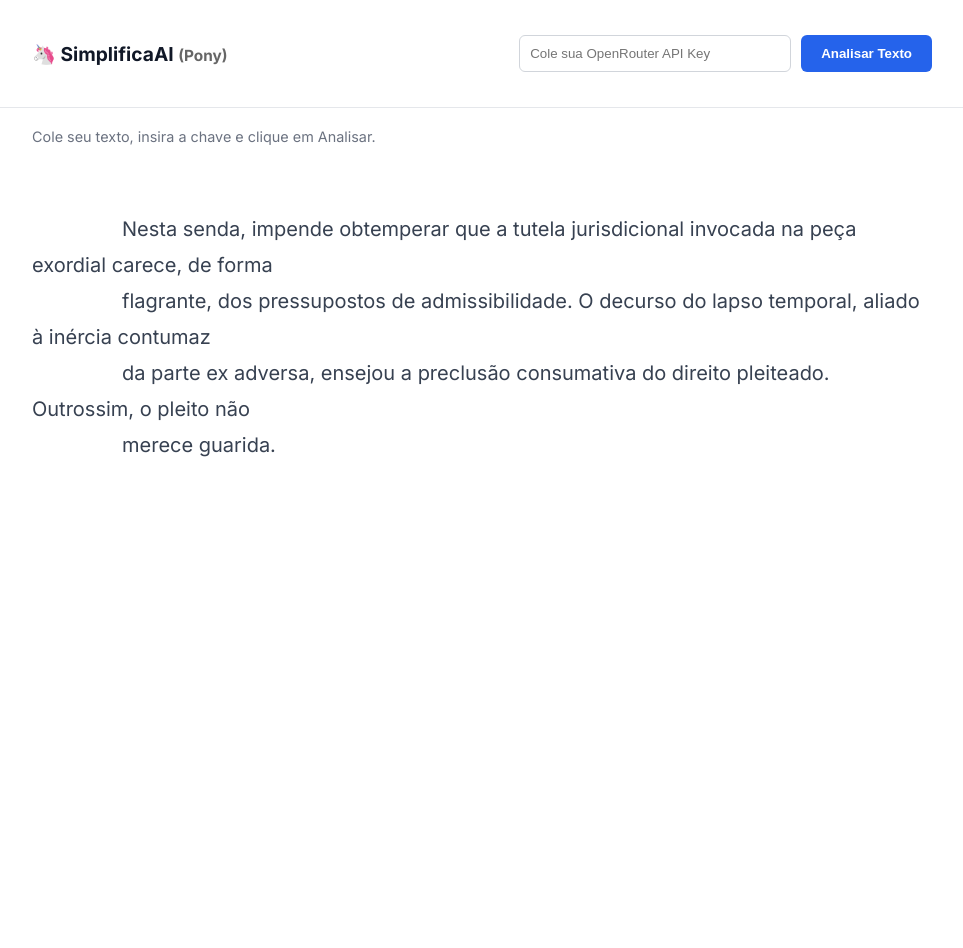
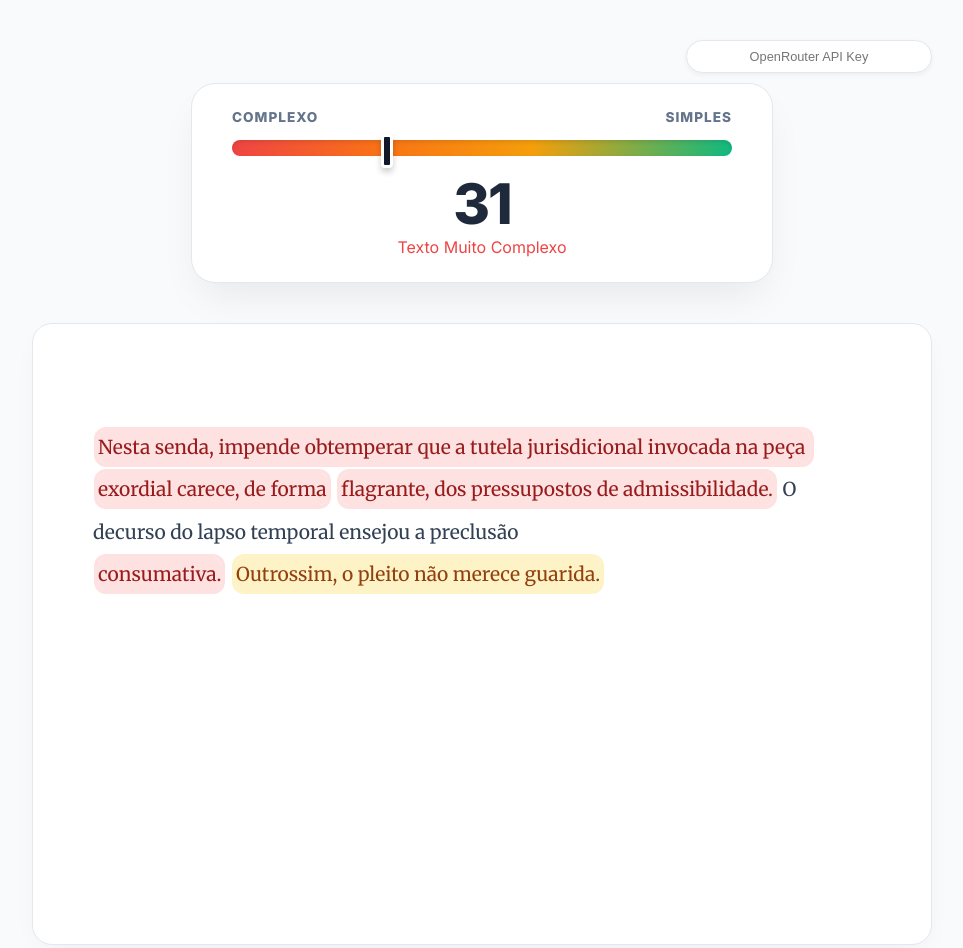
Before and after one commit to lucasprado-trt11/linsi, a plain HTML site: page index.html in a window 1280 px wide. Shown: the whole page, without its empty margins (158-1121 px from the left). Before the commit the page ends 800 px from the top, so only its background shows below. Drawn offline with Linux system fonts and the light colour scheme.

Commit message:
Add files via upload

````diff
--- a/index.html
+++ b/index.html
@@ -4,42 +4,52 @@
 <head>
     <meta charset="UTF-8">
     <meta name="viewport" content="width=device-width, initial-scale=1.0">
-    <title>SimplificaAI - Pony Alpha</title>
-    <link href="https://fonts.googleapis.com/css2?family=Inter:wght@400;500;700&display=swap" rel="stylesheet">
+    <title>SimplificaAI Studio Pro</title>
+    <link
+        href="https://fonts.googleapis.com/css2?family=Inter:wght@400;600;800&family=Merriweather:wght@300;400;700&display=swap"
+        rel="stylesheet">
     <link rel="stylesheet" href="style.css">
 </head>
 
 <body>
 
-    <header>
-        <div class="container header-content">
-            <h1 style="font-size: 1.2rem; margin:0;">🦄 SimplificaAI <span
-                    style="font-size:0.8em; color:#666">(Pony)</span></h1>
-            <div style="display:flex; gap:10px;">
-                <input type="password" id="apiKey" placeholder="Cole sua OpenRouter API Key">
-                <button id="btnAnalyze" class="btn-primary">Analisar Texto</button>
-            </div>
-        </div>
-    </header>
+    <div class="container">
 
-    <main class="container">
-        <div id="statusIndicator" style="margin-bottom: 10px; font-size: 0.9rem; color: #6B7280;">
-            Cole seu texto, insira a chave e clique em Analisar.
+        <div class="settings-bar">
+            <input type="password" id="apiKey" class="api-input" placeholder="OpenRouter API Key">
         </div>
 
-        <div class="editor-wrapper">
+        <header>
+            <div class="gauge-card">
+                <div class="gauge-header">
+                    <span>Complexo</span>
+                    <span>Simples</span>
+                </div>
+                <div class="gauge-track">
+                    <div id="gaugeMarker" class="gauge-marker"></div>
+                </div>
+
+                <div class="score-big" id="scoreDisplay">--</div>
+                <div class="score-label" id="statusText">Digite ou cole um texto</div>
+            </div>
+        </header>
+
+        <main class="editor-container">
             <div id="editor" class="rich-editor" contenteditable="true" spellcheck="false">
                 Nesta senda, impende obtemperar que a tutela jurisdicional invocada na peça exordial carece, de forma
-                flagrante, dos pressupostos de admissibilidade. O decurso do lapso temporal, aliado à inércia contumaz
-                da parte ex adversa, ensejou a preclusão consumativa do direito pleiteado. Outrossim, o pleito não
-                merece guarida.
+                flagrante, dos pressupostos de admissibilidade. O decurso do lapso temporal ensejou a preclusão
+                consumativa. Outrossim, o pleito não merece guarida.
             </div>
-        </div>
-    </main>
+        </main>
+
+    </div>
 
     <div id="contextMenu" class="context-menu">
-        <div class="menu-header">SUGESTÕES SIMPLIFICADAS (IA)</div>
-        <div id="menuOptions" class="menu-options"></div>
+        <div class="menu-header">
+            <span>Sugestões Inteligentes</span>
+            <span style="color:var(--primary)">IA</span>
+        </div>
+        <div id="menuOptions"></div>
     </div>
 
     <script src="script.js"></script>
--- a/script.js
+++ b/script.js
@@ -1,18 +1,32 @@
-// --- CONFIGURAÇÃO OPENROUTER ---
+// --- CONFIGURAÇÃO ---
 const API_URL = "https://openrouter.ai/api/v1/chat/completions";
-// Modelo solicitado
-const MODEL_ID = "openrouter/pony-alpha";
+const MODEL_ID = "openrouter/pony-alpha"; // Modelo rápido e capaz
 
 const editor = document.getElementById('editor');
 const contextMenu = document.getElementById('contextMenu');
 const menuOptions = document.getElementById('menuOptions');
 const apiKeyInput = document.getElementById('apiKey');
 
-// --- 1. Algoritmo de Legibilidade (Flesch) ---
+// --- 1. Tempo Real (Debounce) ---
+let typingTimer;
+const doneTypingInterval = 1500;
+
+editor.addEventListener('input', () => {
+    clearTimeout(typingTimer);
+    // Atualiza número imediatamente
+    const currentScore = Math.round(calculateFleschScore(editor.innerText));
+    updateGauge(currentScore);
+
+    typingTimer = setTimeout(analyzeAndFormat, doneTypingInterval);
+});
+
+window.addEventListener('load', analyzeAndFormat);
+
+// --- 2. Algoritmo Flesch ---
 function calculateFleschScore(text) {
     const cleanText = text.replace(/[^\w\sÀ-ÿ]/g, "");
     const words = cleanText.split(/\s+/).filter(w => w.length > 0);
-    if (words.length === 0) return 100;
+    if (words.length === 0) return 0;
 
     const segmenter = new Intl.Segmenter('pt', { granularity: 'sentence' });
     const sentences = [...segmenter.segment(text)];
@@ -27,17 +41,48 @@ function calculateFleschScore(text) {
         }
     });
 
-    const ASL = words.length / sentences.length;
+    const ASL = words.length / (sentences.length || 1);
     const ASW = numSyllables / words.length;
 
     let score = 248.835 - (1.015 * ASL) - (84.6 * ASW);
     return Math.min(100, Math.max(0, score));
 }
 
-// --- 2. Análise e Renderização Visual ---
-document.getElementById('btnAnalyze').addEventListener('click', () => {
+// --- 3. UI Updates (Novo Gauge) ---
+function updateGauge(score) {
+    const marker = document.getElementById('gaugeMarker');
+    const display = document.getElementById('scoreDisplay');
+    const status = document.getElementById('statusText');
+
+    // Limita entre 0 e 100
+    const safeScore = Math.min(100, Math.max(0, score));
+
+    // Move o marcador (0% = esquerda, 100% = direita)
+    marker.style.left = `${safeScore}%`;
+    display.innerText = Math.round(safeScore);
+
+    // Textos de status
+    if (score < 40) {
+        status.innerText = "Texto Muito Complexo";
+        status.style.color = "#EF4444";
+    } else if (score < 70) {
+        status.innerText = "Texto Técnico / Difícil";
+        status.style.color = "#F97316";
+    } else {
+        status.innerText = "Texto Acessível (Linguagem Simples)";
+        status.style.color = "#10B981";
+    }
+}
+
+// --- 4. Formatação e Realce ---
+function analyzeAndFormat() {
+    // Salva posição cursor
+    const selection = window.getSelection();
+    const isFocused = (document.activeElement === editor);
+
     const text = editor.innerText;
-    document.getElementById('statusIndicator').innerText = `Índice de Legibilidade Global: ${Math.round(calculateFleschScore(text))}`;
+    const score = calculateFleschScore(text);
+    updateGauge(score);
 
     const segmenter = new Intl.Segmenter('pt', { granularity: 'sentence' });
     const segments = segmenter.segment(text);
@@ -46,27 +91,44 @@ document.getElementById('btnAnalyze').addEventListener('click', () => {
 
     for (const { segment } of segments) {
         const trimmed = segment.trim();
+        // Ignora pontuação solta ou espaços
         if (trimmed.length < 3) { html += segment; continue; }
 
-        const score = calculateFleschScore(trimmed);
+        const sentenceScore = calculateFleschScore(trimmed);
         let className = "";
 
-        // Critérios de Dificuldade
-        if (score < 40) className = "hard";
-        else if (score < 60) className = "medium";
+        if (sentenceScore < 40) className = "hard";
+        else if (sentenceScore < 60) className = "medium";
 
         if (className) {
-            // Adiciona espaço antes e depois do span para garantir o espaçamento entre blocos
-            html += ` <span class="sentence-highlight ${className}" data-original="${trimmed}">${segment.trim()}</span> `;
+            // AQUI ESTÁ O FIX DE ESPAÇAMENTO:
+            // Adicionamos o span e um espaço em branco FORA do span se necessário
+            html += `<span class="sentence-highlight ${className}" data-original="${trimmed}">${segment.trim()}</span> `;
         } else {
             html += segment;
         }
     }
 
-    editor.innerHTML = html;
-});
+    // Só atualiza se mudou algo para evitar pulos
+    if (editor.innerHTML !== html) {
+        editor.innerHTML = html;
+        if (isFocused) placeCaretAtEnd(editor);
+    }
+}
 
-// --- 3. Menu Contexto ---
+function placeCaretAtEnd(el) {
+    el.focus();
+    if (typeof window.getSelection != "undefined" && typeof document.createRange != "undefined") {
+        var range = document.createRange();
+        range.selectNodeContents(el);
+        range.collapse(false);
+        var sel = window.getSelection();
+        sel.removeAllRanges();
+        sel.addRange(range);
+    }
+}
+
+// --- 5. Menu e IA ---
 let currentTarget = null;
 
 editor.addEventListener('contextmenu', (e) => {
@@ -77,7 +139,7 @@ editor.addEventListener('contextmenu', (e) => {
 
         let x = e.pageX;
         let y = e.pageY + 10;
-        if (x + 320 > window.innerWidth) x = window.innerWidth - 330;
+        if (x + 360 > window.innerWidth) x = window.innerWidth - 370;
 
         contextMenu.style.left = `${x}px`;
         contextMenu.style.top = `${y}px`;
@@ -93,35 +155,24 @@ document.addEventListener('click', (e) => {
     if (!contextMenu.contains(e.target)) contextMenu.classList.remove('visible');
 });
 
-// --- 4. Integração IA (OpenRouter + Pony Alpha) ---
 async function fetchSuggestions(sentence) {
     const apiKey = apiKeyInput.value.trim();
 
     if (!apiKey) {
-        menuOptions.innerHTML = `<div style="padding:15px; color:red;">⚠️ Insira sua OpenRouter API Key</div>`;
+        menuOptions.innerHTML = `<div style="padding:20px; text-align:center; color:#EF4444;">Insira sua API Key acima ☝️</div>`;
         return;
     }
 
-    menuOptions.innerHTML = `<div class="loading-pulse">Consultando IA (Pony)...</div>`;
+    menuOptions.innerHTML = `<div class="loader-pulse">O Pony Alpha está pensando...</div>`;
 
-    // Prompt robusto para tentar forçar o formato JSON mesmo em modelos alpha
     const prompt = `
-    Você é um especialista em Linguagem Simples. Reescreva a frase complexa abaixo para que uma criança de 10 anos entenda.
-
-    Frase Original: "${sentence}"
-
-    Regras:
-    1. Use ordem direta, voz ativa e palavras simples.
-    2. Mantenha o sentido original.
-    3. Gere exatamente 3 sugestões diferentes.
-
-    FORMATO OBRIGATÓRIO:
-    Responda APENAS um Array JSON contendo as 3 strings. Não escreva nenhuma introdução ou explicação.
-    Exemplo: ["Sugestão simples 1", "Sugestão simples 2", "Sugestão simples 3"]
+    TASK: Reescrever em Linguagem Simples (Plain Language).
+    TARGET: Público leigo (Ensino Fundamental).
+    INPUT: "${sentence}"
+    OUTPUT FORMAT: JSON Array com 3 strings. Ex: ["Opção 1", "Opção 2", "Opção 3"]
     `;
 
     try {
-        // Estrutura padrão OpenRouter/OpenAI
         const response = await fetch(API_URL, {
             method: "POST",
             headers: {
@@ -132,67 +183,57 @@ async function fetchSuggestions(sentence) {
             body: JSON.stringify({
                 model: MODEL_ID,
                 messages: [{ role: "user", content: prompt }],
-                temperature: 0.3, // Baixa temperatura para tentar manter o formato
+                temperature: 0.3,
             })
         });
 
-        if (!response.ok) {
-            const errData = await response.json();
-            throw new Error(errData.error?.message || "Erro na API OpenRouter");
-        }
+        if (!response.ok) throw new Error("Erro na API");
 
         const data = await response.json();
         let content = data.choices[0].message.content;
 
-        // Limpeza e Parsing Robusto
+        // Limpeza Pony
         content = content.replace(/```json/g, "").replace(/```/g, "").trim();
 
         let suggestions = [];
         try {
-            // Tenta parsear como JSON puro
             suggestions = JSON.parse(content);
         } catch (e) {
-            console.warn("Falha no JSON puro, tentando regex fallback para modelo alpha.");
-            // Fallback: Tenta extrair textos entre aspas se o JSON falhar (comum em modelos alpha)
+            // Regex Fallback
             const matches = content.match(/"([^"]+)"/g);
-            if (matches) {
-                suggestions = matches.map(s => s.replace(/"/g, "")).slice(0, 3);
-            } else {
-                // Último recurso: divide por linhas
-                suggestions = content.split('\n').filter(s => s.length > 5).slice(0, 3);
-            }
+            if (matches) suggestions = matches.map(s => s.replace(/"/g, "")).slice(0, 3);
+            else suggestions = content.split('\n').filter(s => s.length > 5).slice(0, 3);
         }
-
-        // Garante que é um array antes de renderizar
-        if (!Array.isArray(suggestions)) suggestions = [];
 
         renderSuggestions(suggestions);
 
     } catch (error) {
         console.error(error);
-        menuOptions.innerHTML = `<div style="padding:15px; color:red;">Erro: ${error.message}</div>`;
+        menuOptions.innerHTML = `<div style="padding:15px; color:red; text-align:center;">Erro: ${error.message}</div>`;
     }
 }
 
 function renderSuggestions(list) {
     menuOptions.innerHTML = "";
 
-    if (list.length === 0) {
-        menuOptions.innerHTML = `<div style="padding:15px;">A IA não retornou sugestões válidas no formato esperado. Tente novamente.</div>`;
+    if (!list || list.length === 0) {
+        menuOptions.innerHTML = `<div style="padding:15px;">Sem sugestões válidas.</div>`;
         return;
     }
 
     list.forEach(text => {
         const div = document.createElement('div');
         div.className = 'menu-item';
-        div.innerHTML = `<strong>Opção Simples:</strong> ${text}`;
+        div.innerHTML = `<strong>Opção:</strong> ${text}`;
 
         div.addEventListener('click', () => {
             if (currentTarget) {
-                // Substitui o texto e remove o realce
+                // Substitui com espaço seguro
                 const newText = document.createTextNode(" " + text + " ");
                 currentTarget.parentNode.replaceChild(newText, currentTarget);
                 contextMenu.classList.remove('visible');
+                // Re-analisa
+                setTimeout(analyzeAndFormat, 800);
             }
         });
 
--- a/style.css
+++ b/style.css
@@ -1,188 +1,269 @@
 :root {
     --primary: #2563EB;
-    --bg-page: #FFFFFF;
-    --text-main: #111827;
+    --surface: #FFFFFF;
+    --bg-app: #F8FAFC;
+    --text-primary: #1E293B;
+    --text-secondary: #64748B;
+    --border: #E2E8F0;
 
-    /* Cores de Realce */
-    --highlight-yellow-bg: #FDE047;
-    --highlight-yellow-text: #000000;
-
-    --highlight-red-bg: #EF4444;
-    --highlight-red-text: #000000;
+    /* Cores de Realce (Vibrantes mas legíveis) */
+    --highlight-red-bg: #FEE2E2;
+    --highlight-red-text: #991B1B;
+    --highlight-yellow-bg: #FEF3C7;
+    --highlight-yellow-text: #92400E;
 }
 
 body {
-    font-family: 'Inter', sans-serif;
-    background: var(--bg-page);
-    color: var(--text-main);
+    font-family: 'Inter', system-ui, -apple-system, sans-serif;
+    background-color: var(--bg-app);
+    color: var(--text-primary);
     margin: 0;
-    padding-bottom: 100px;
+    padding-bottom: 120px;
 }
 
 .container {
     max-width: 900px;
     margin: 0 auto;
-    padding: 20px;
+    padding: 40px 20px;
 }
 
-/* Header */
-header {
-    background: #fff;
-    border-bottom: 1px solid #E5E7EB;
-    padding: 15px 0;
-    position: sticky;
-    top: 0;
-    z-index: 50;
+/* --- SETTINGS BAR --- */
+.settings-bar {
+    display: flex;
+    justify-content: flex-end;
+    margin-bottom: 10px;
 }
 
-.header-content {
+.api-input {
+    background: var(--surface);
+    border: 1px solid var(--border);
+    padding: 8px 12px;
+    font-size: 0.8rem;
+    width: 220px;
+    border-radius: 20px;
+    color: var(--text-secondary);
+    text-align: center;
+    transition: all 0.3s ease;
+    box-shadow: 0 2px 5px rgba(0, 0, 0, 0.05);
+}
+
+.api-input:focus {
+    outline: none;
+    border-color: var(--primary);
+    width: 320px;
+    box-shadow: 0 4px 12px rgba(37, 99, 235, 0.15);
+}
+
+/* --- NEW GAUGE (INDICADOR DE LEGIBILIDADE) --- */
+header {
+    margin-bottom: 40px;
+    text-align: center;
+}
+
+.gauge-card {
+    background: var(--surface);
+    padding: 25px 40px;
+    border-radius: 24px;
+    box-shadow: 0 20px 40px -10px rgba(0, 0, 0, 0.08);
+    display: inline-flex;
+    flex-direction: column;
+    align-items: center;
+    width: 100%;
+    max-width: 500px;
+    border: 1px solid var(--border);
+    position: relative;
+}
+
+.gauge-header {
     display: flex;
     justify-content: space-between;
-    align-items: center;
+    width: 100%;
+    margin-bottom: 15px;
+    font-size: 0.85rem;
+    font-weight: 700;
+    color: var(--text-secondary);
+    text-transform: uppercase;
+    letter-spacing: 1px;
 }
 
-input {
-    padding: 10px;
-    border: 1px solid #D1D5DB;
-    border-radius: 6px;
-    width: 250px;
+/* A Barra Gradiente Fixa */
+.gauge-track {
+    width: 100%;
+    height: 16px;
+    background: linear-gradient(90deg,
+            #EF4444 0%,
+            /* Muito Difícil */
+            #F97316 30%,
+            /* Difícil */
+            #F59E0B 60%,
+            /* Médio */
+            #10B981 100%
+            /* Fácil */
+        );
+    border-radius: 10px;
+    position: relative;
+    box-shadow: inset 0 2px 4px rgba(0, 0, 0, 0.1);
 }
 
-.btn-primary {
-    background: var(--primary);
-    color: white;
-    border: none;
-    padding: 10px 20px;
-    border-radius: 6px;
-    cursor: pointer;
-    font-weight: 600;
+/* O Marcador (Needle) que desliza */
+.gauge-marker {
+    position: absolute;
+    top: -6px;
+    /* Sobe um pouco pra fora da barra */
+    width: 6px;
+    height: 28px;
+    background: #111827;
+    border: 3px solid #FFFFFF;
+    border-radius: 4px;
+    box-shadow: 0 4px 6px rgba(0, 0, 0, 0.2);
+    transform: translateX(-50%);
+    /* Centraliza no ponto */
+    transition: left 0.8s cubic-bezier(0.25, 1, 0.5, 1);
+    /* Animação suave */
+    left: 0%;
+    /* JS controla isso */
+    z-index: 10;
 }
 
-/* EDITOR VISUAL */
-.editor-wrapper {
-    margin-top: 30px;
+/* Valor numérico */
+.score-big {
+    font-size: 3.5rem;
+    font-weight: 800;
+    color: var(--text-primary);
+    line-height: 1;
+    margin-top: 20px;
+    letter-spacing: -2px;
+}
+
+.score-label {
+    font-size: 1rem;
+    color: var(--text-secondary);
+    margin-top: 5px;
+    font-weight: 500;
+}
+
+/* --- EDITOR VISUAL --- */
+.editor-container {
+    background: var(--surface);
+    border-radius: 20px;
+    box-shadow: 0 10px 30px -10px rgba(0, 0, 0, 0.06);
+    padding: 60px;
+    min-height: 500px;
+    border: 1px solid var(--border);
 }
 
 .rich-editor {
-    min-height: 400px;
-    font-family: 'Inter', sans-serif;
-    font-size: 1.25rem;
-    /* Line-height normalizado para que o fundo fique contínuo */
-    line-height: 1.8;
     outline: none;
+    font-family: 'Merriweather', serif;
+    font-size: 1.2rem;
+    line-height: 2.2;
+    /* Altura generosa para não encavalar realces */
+    color: #334155;
     white-space: pre-wrap;
-    color: #374151;
 }
 
-/* A CLASSE DE REALCE (Bloco Contínuo Arredondado) */
+/* --- REALCE DE TEXTO (A CORREÇÃO DO ESPAÇAMENTO) --- */
 .sentence-highlight {
     cursor: context-menu;
 
-    /* Visual */
-    padding: 4px 8px;
-    /* Padding interno */
-    border-radius: 12px;
-    /* Bordas BEM arredondadas */
+    /* Visual do Bloco */
+    border-radius: 8px;
+    padding: 4px 0;
+    /* Padding vertical apenas */
 
-    /* Espaçamento ENTRE blocos diferentes */
-    margin: 0 6px;
+    /* O Segredo do Espaçamento entre Blocos: Margem Horizontal */
+    margin: 0 5px;
 
-    /* IMPORTANTE: box-decoration-break REMOVIDO.
-       Isso garante que o fundo seja contínuo nas quebras de linha. */
+    /* Garante que o fundo siga o texto nas quebras de linha */
+    -webkit-box-decoration-break: clone;
+    box-decoration-break: clone;
+
+    /* Sombra interna para dar "corpo" ao realce sem invadir o vizinho */
+    box-shadow: 0 0 0 4px var(--bg-color);
+    background-color: var(--bg-color);
+    color: var(--text-color);
 
     transition: filter 0.2s;
-    /* Adiciona um leve display inline-block para respeitar melhor margens verticais se necessário,
-       mas mantendo o fluxo de texto */
-    display: inline;
-    box-shadow: 0 1px 2px rgba(0, 0, 0, 0.05);
+    font-weight: 500;
 }
 
 .sentence-highlight:hover {
     filter: brightness(0.95);
-    cursor: pointer;
 }
 
+/* Variáveis CSS injetadas via JS ou classes auxiliares */
 .sentence-highlight.hard {
-    background-color: var(--highlight-red-bg);
-    color: var(--highlight-red-text);
+    --bg-color: var(--highlight-red-bg);
+    --text-color: var(--highlight-red-text);
 }
 
 .sentence-highlight.medium {
-    background-color: var(--highlight-yellow-bg);
-    color: var(--highlight-yellow-text);
+    --bg-color: var(--highlight-yellow-bg);
+    --text-color: var(--highlight-yellow-text);
 }
 
-/* Menu Contexto */
+/* --- MENU CONTEXTO --- */
 .context-menu {
     position: absolute;
-    background: white;
-    border: 1px solid #E5E7EB;
-    border-radius: 12px;
-    box-shadow: 0 10px 25px -5px rgba(0, 0, 0, 0.15);
-    width: 320px;
+    background: rgba(255, 255, 255, 0.95);
+    backdrop-filter: blur(10px);
+    border: 1px solid var(--border);
+    border-radius: 16px;
+    box-shadow: 0 20px 40px -5px rgba(0, 0, 0, 0.15);
+    width: 340px;
     z-index: 100;
     opacity: 0;
     pointer-events: none;
-    transition: opacity 0.1s;
-    display: flex;
-    flex-direction: column;
+    transform: scale(0.95);
+    transition: all 0.2s cubic-bezier(0.16, 1, 0.3, 1);
 }
 
 .context-menu.visible {
     opacity: 1;
     pointer-events: auto;
+    transform: scale(1);
 }
 
 .menu-header {
-    background: #F9FAFB;
-    padding: 12px;
-    font-size: 0.8rem;
+    padding: 14px 20px;
+    background: rgba(248, 250, 252, 0.8);
+    border-bottom: 1px solid var(--border);
+    font-size: 0.75rem;
     font-weight: 700;
-    color: #6B7280;
-    border-bottom: 1px solid #E5E7EB;
-    border-radius: 12px 12px 0 0;
-}
-
-.menu-options {
-    max-height: 300px;
-    overflow-y: auto;
+    color: var(--text-secondary);
+    text-transform: uppercase;
+    letter-spacing: 1px;
+    border-radius: 16px 16px 0 0;
+    display: flex;
+    justify-content: space-between;
 }
 
 .menu-item {
-    padding: 12px 15px;
-    border-bottom: 1px solid #F3F4F6;
+    padding: 18px 20px;
+    border-bottom: 1px solid #F1F5F9;
+    cursor: pointer;
     font-size: 0.95rem;
-    cursor: pointer;
+    line-height: 1.5;
+    color: var(--text-primary);
+    transition: background 0.1s;
 }
 
 .menu-item:hover {
-    background: #EFF6FF;
+    background: #F0F9FF;
     color: var(--primary);
 }
 
 .menu-item strong {
+    color: var(--primary);
     display: block;
-    margin-bottom: 2px;
+    margin-bottom: 4px;
+    font-size: 0.8rem;
 }
 
-.loading-pulse {
+/* LOADING */
+.loader-pulse {
+    text-align: center;
     padding: 20px;
-    text-align: center;
-    color: #6B7280;
+    color: var(--text-secondary);
     font-size: 0.9rem;
-    animation: pulse 1.5s infinite;
 }
-
-@keyframes pulse {
-    0% {
-        opacity: 0.5;
-    }
-
-    50% {
-        opacity: 1;
-    }
-
-    100% {
-        opacity: 0.5;
-    }
-}
````
